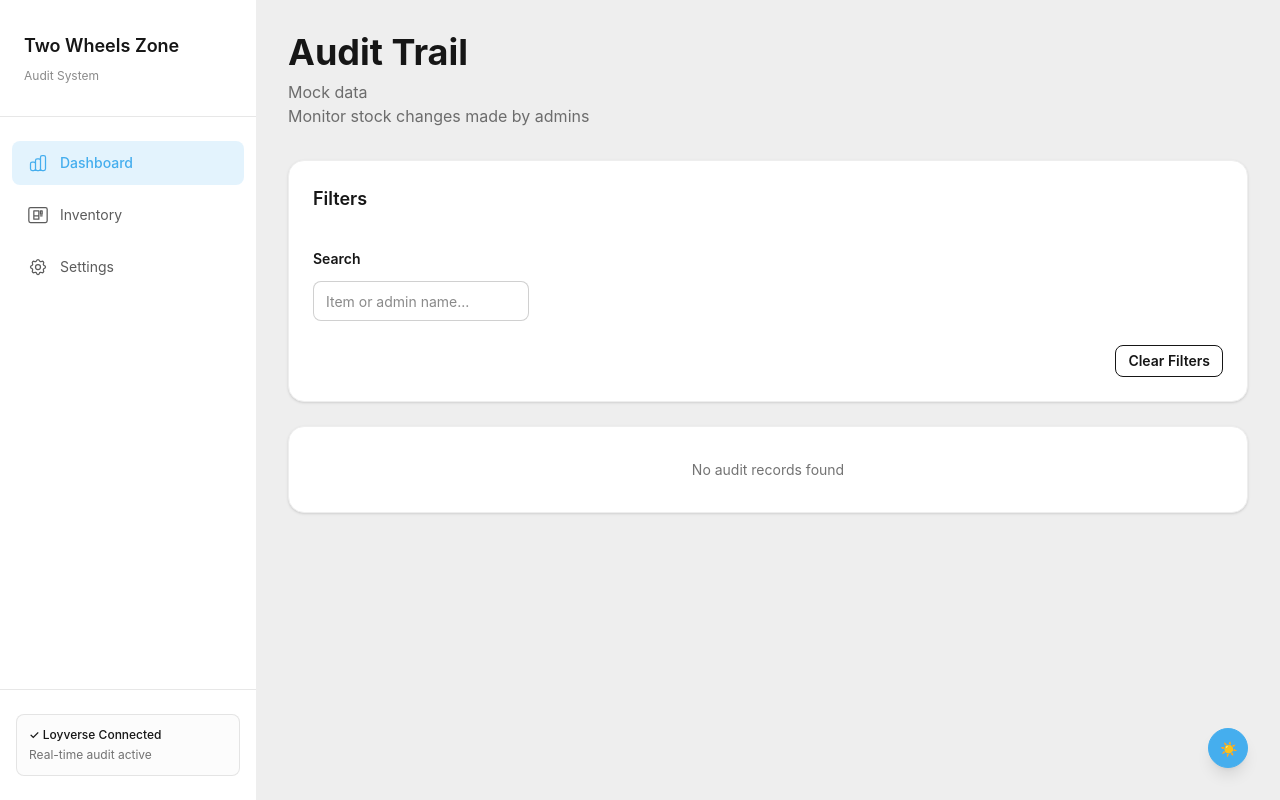
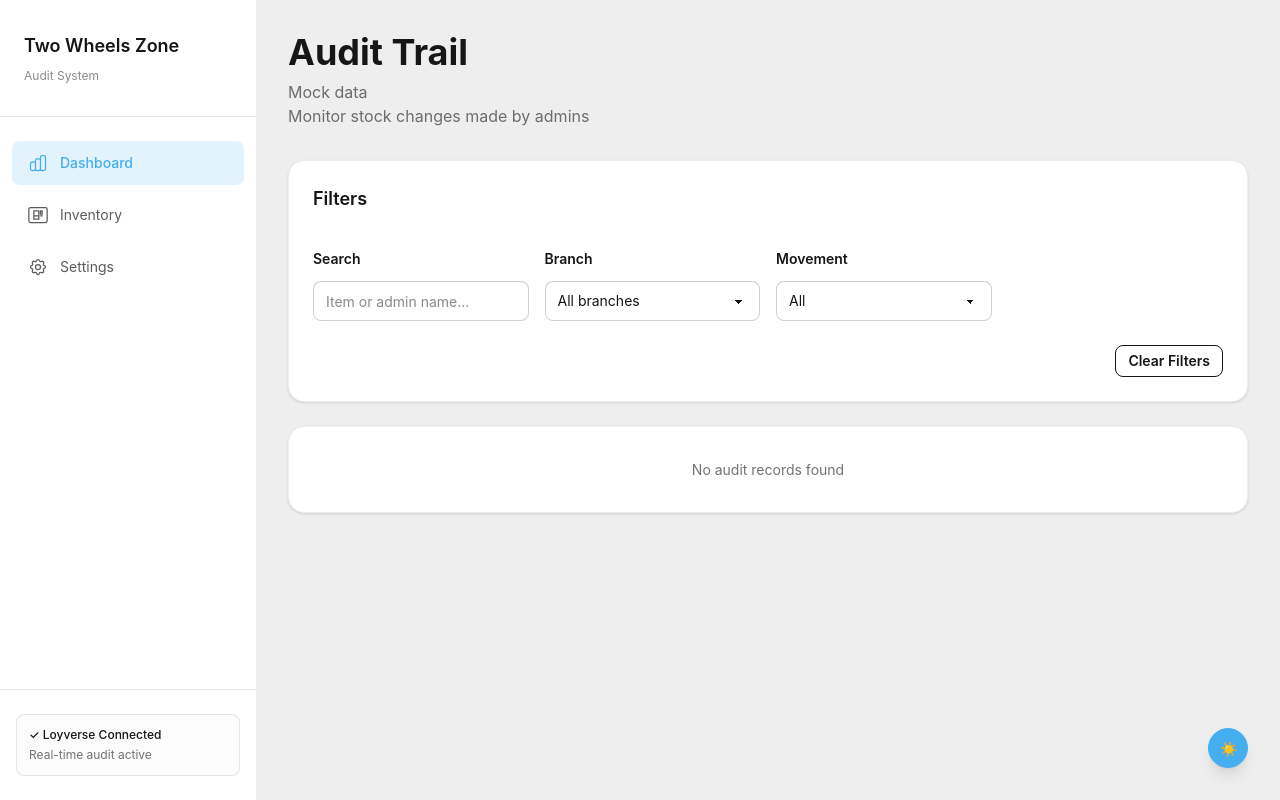
Before and after one commit to sktle-niel/loyverse-api, a React (Vite) app: page / in a window 1280 px wide. Built offline with nearby package versions, Linux system fonts and the light colour scheme.

Commit message:
AGENTS.md updated to guide other AI agents with the latest system context

```diff
--- a/src/components/AuditDashboard.tsx
+++ b/src/components/AuditDashboard.tsx
@@ -89,8 +89,14 @@ export function AuditDashboard() {
     filteredRecords,
     searchTerm,
     onSearchChange,
+    branchId,
+    onBranchChange,
+    direction,
+    onDirectionChange,
+    branches,
     onClearFilters,
   } = useAuditFilters(auditRecords)
+
 
 
   return (
@@ -110,8 +116,14 @@ export function AuditDashboard() {
         <AuditFilters
           searchTerm={searchTerm}
           onSearchChange={onSearchChange}
+          branchId={branchId}
+          onBranchChange={onBranchChange}
+          direction={direction}
+          onDirectionChange={onDirectionChange}
           onClearFilters={onClearFilters}
+          branches={branches}
         />
+
 
 
         {/* Audit Table */}
--- a/src/components/AuditFilters.tsx
+++ b/src/components/AuditFilters.tsx
@@ -1,17 +1,33 @@
 // Audit trail filter component
+export type AuditDirectionFilter = 'all' | 'decrease' | 'increase'
+export type AuditBranchFilter = string
+
 interface AuditFiltersProps {
   searchTerm: string
   onSearchChange: (search: string) => void
+
+  branchId: AuditBranchFilter
+  onBranchChange: (branchId: AuditBranchFilter) => void
+
+  direction: AuditDirectionFilter
+  onDirectionChange: (direction: AuditDirectionFilter) => void
+
   onClearFilters: () => void
+  branches: { id: string; name: string }[]
 }
+
 
 
 export function AuditFilters({
   searchTerm,
   onSearchChange,
+  branchId,
+  onBranchChange,
+  direction,
+  onDirectionChange,
   onClearFilters,
+  branches,
 }: AuditFiltersProps) {
-
   return (
     <div className="card bg-base-100 shadow border border-base-200 mb-6">
       <div className="card-body">
@@ -33,8 +49,44 @@ export function AuditFilters({
             />
           </div>
 
-          {/* Search Only */}
+          {/* Branch Filter */}
+          <div className="form-control">
+            <label className="label py-2 sm:py-3">
+              <span className="label-text font-semibold text-base-content text-xs sm:text-sm">
+                Branch
+              </span>
+            </label>
+            <select
+              className="select select-bordered w-full focus:select-primary text-sm"
+              value={branchId}
+              onChange={(e) => onBranchChange(e.target.value)}
+            >
+              <option value="">All branches</option>
+              {branches.map((b) => (
+                <option key={b.id} value={b.id}>
+                  {b.name}
+                </option>
+              ))}
+            </select>
+          </div>
 
+          {/* Direction Filter */}
+          <div className="form-control">
+            <label className="label py-2 sm:py-3">
+              <span className="label-text font-semibold text-base-content text-xs sm:text-sm">
+                Movement
+              </span>
+            </label>
+            <select
+              className="select select-bordered w-full focus:select-primary text-sm"
+              value={direction}
+              onChange={(e) => onDirectionChange(e.target.value as any)}
+            >
+              <option value="all">All</option>
+              <option value="decrease">Decreased stock</option>
+              <option value="increase">Increased stock</option>
+            </select>
+          </div>
         </div>
 
         {/* Clear Filters Button */}
--- a/src/hooks/useAuditFilters.ts
+++ b/src/hooks/useAuditFilters.ts
@@ -4,75 +4,61 @@ import type { AuditRecord } from '../components/AuditTable'
 interface UseAuditFiltersReturn {
   filteredRecords: AuditRecord[]
   searchTerm: string
-  selectedItem: string
-  dateFrom: string
-  dateTo: string
-  items: string[]
+  branchId: string
+  direction: 'all' | 'decrease' | 'increase'
+  branches: { id: string; name: string }[]
   onSearchChange: (search: string) => void
-  onItemChange: (item: string) => void
-  onDateFromChange: (date: string) => void
-  onDateToChange: (date: string) => void
+  onBranchChange: (branchId: string) => void
+  onDirectionChange: (direction: 'all' | 'decrease' | 'increase') => void
   onClearFilters: () => void
 }
 
-export function useAuditFilters(
-  records: AuditRecord[],
-): UseAuditFiltersReturn {
+const BRANCHES: { id: string; name: string }[] = [
+  { id: 'branch-001', name: 'Main Branch' },
+  { id: 'branch-002', name: 'North Branch' },
+  { id: 'branch-003', name: 'South Branch' },
+]
+
+export function useAuditFilters(records: AuditRecord[]): UseAuditFiltersReturn {
   const safeRecords = records ?? []
 
   const [searchTerm, setSearchTerm] = useState('')
-  const [selectedItem, setSelectedItem] = useState('')
-  const [dateFrom, setDateFrom] = useState('')
-  const [dateTo, setDateTo] = useState('')
+  const [branchId, setBranchId] = useState('')
+  const [direction, setDirection] = useState<'all' | 'decrease' | 'increase'>('all')
 
-  // Extract unique items from records
-  const items = Array.from(new Set(safeRecords.map((r) => r.itemName)))
-
-  // Filter records based on selected filters
   const filteredRecords = safeRecords.filter((record) => {
-
     const searchMatch =
       !searchTerm ||
       record.itemName.toLowerCase().includes(searchTerm.toLowerCase()) ||
       record.adminName.toLowerCase().includes(searchTerm.toLowerCase())
 
-    const itemMatch =
-      !selectedItem || record.itemName === selectedItem
+    const branchMatch = !branchId || record.branchId === branchId
 
-    let dateMatch = true
-    if (dateFrom) {
-      const recordDate = new Date(record.timestamp).toDateString()
-      const fromDate = new Date(dateFrom).toDateString()
-      dateMatch = dateMatch && recordDate >= fromDate
-    }
+    const directionMatch =
+      direction === 'all'
+        ? true
+        : direction === 'decrease'
+          ? record.changeAmount < 0
+          : record.changeAmount > 0
 
-    if (dateTo) {
-      const recordDate = new Date(record.timestamp).toDateString()
-      const toDate = new Date(dateTo).toDateString()
-      dateMatch = dateMatch && recordDate <= toDate
-    }
-
-    return searchMatch && itemMatch && dateMatch
+    return searchMatch && branchMatch && directionMatch
   })
 
   const handleClearFilters = () => {
     setSearchTerm('')
-    setSelectedItem('')
-    setDateFrom('')
-    setDateTo('')
+    setBranchId('')
+    setDirection('all')
   }
 
   return {
     filteredRecords,
     searchTerm,
-    selectedItem,
-    dateFrom,
-    dateTo,
-    items,
+    branchId,
+    direction,
+    branches: BRANCHES,
     onSearchChange: setSearchTerm,
-    onItemChange: setSelectedItem,
-    onDateFromChange: setDateFrom,
-    onDateToChange: setDateTo,
+    onBranchChange: setBranchId,
+    onDirectionChange: setDirection,
     onClearFilters: handleClearFilters,
   }
 }
--- a/src/pages/Dashboard.tsx
+++ b/src/pages/Dashboard.tsx
@@ -36,8 +36,14 @@ export function Dashboard() {
     filteredRecords: searchFilteredRecords,
     searchTerm,
     onSearchChange,
+    branchId,
+    onBranchChange,
+    direction,
+    onDirectionChange,
+    branches,
     onClearFilters,
   } = useAuditFilters(auditRecords)
+
 
 
   const sourceText = useMemo(() => (source === 'loyverse' ? 'Live from Loyverse' : 'Mock data'), [source])
@@ -60,8 +66,14 @@ export function Dashboard() {
         <AuditFilters
           searchTerm={searchTerm}
           onSearchChange={onSearchChange}
+          branchId={branchId}
+          onBranchChange={onBranchChange}
+          direction={direction}
+          onDirectionChange={onDirectionChange}
           onClearFilters={onClearFilters}
+          branches={branches}
         />
+
 
 
         {errorMessage ? (
```
Also changed, not shown: 2 other files (tests, documents, lock files or other folders).
